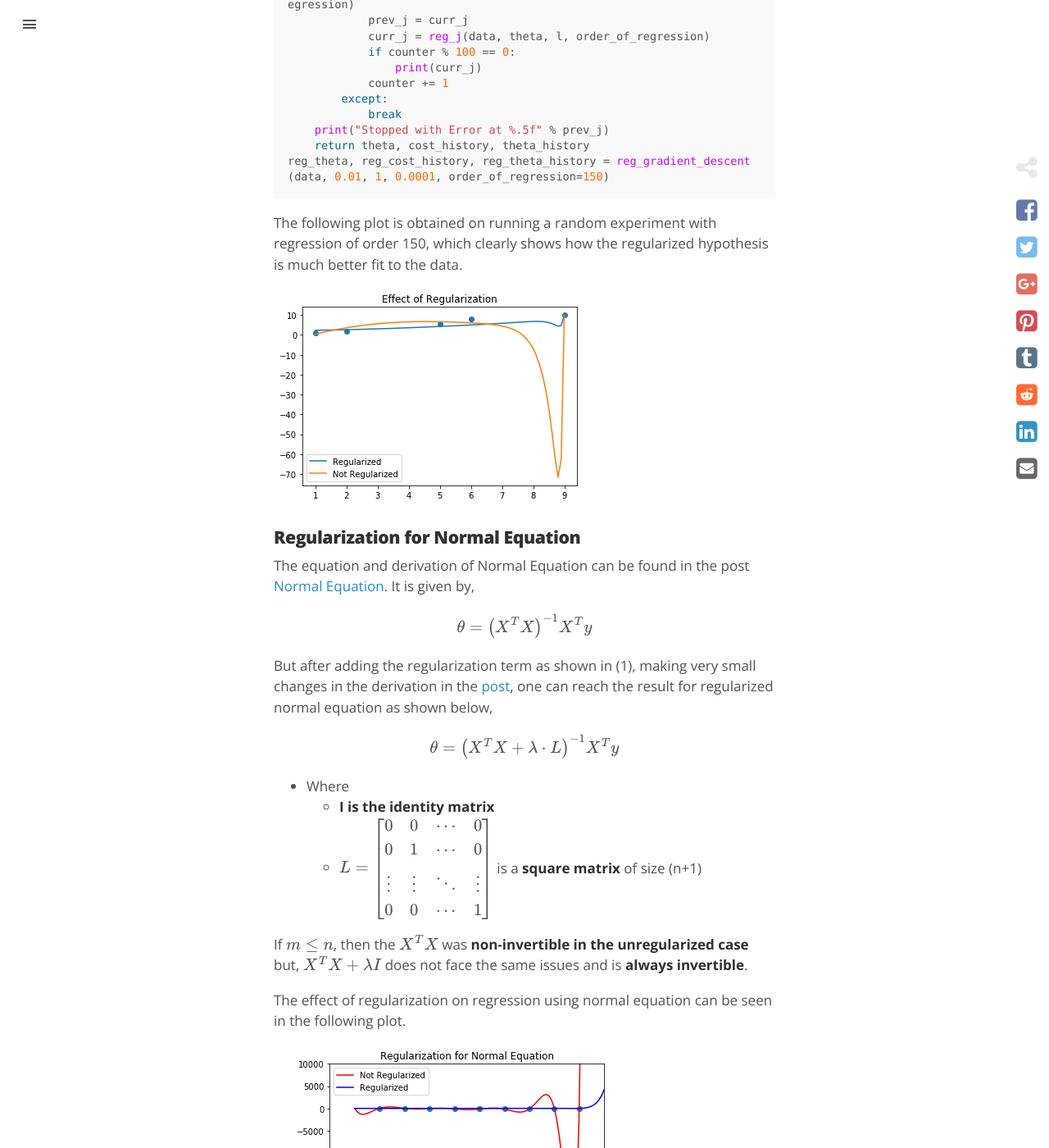
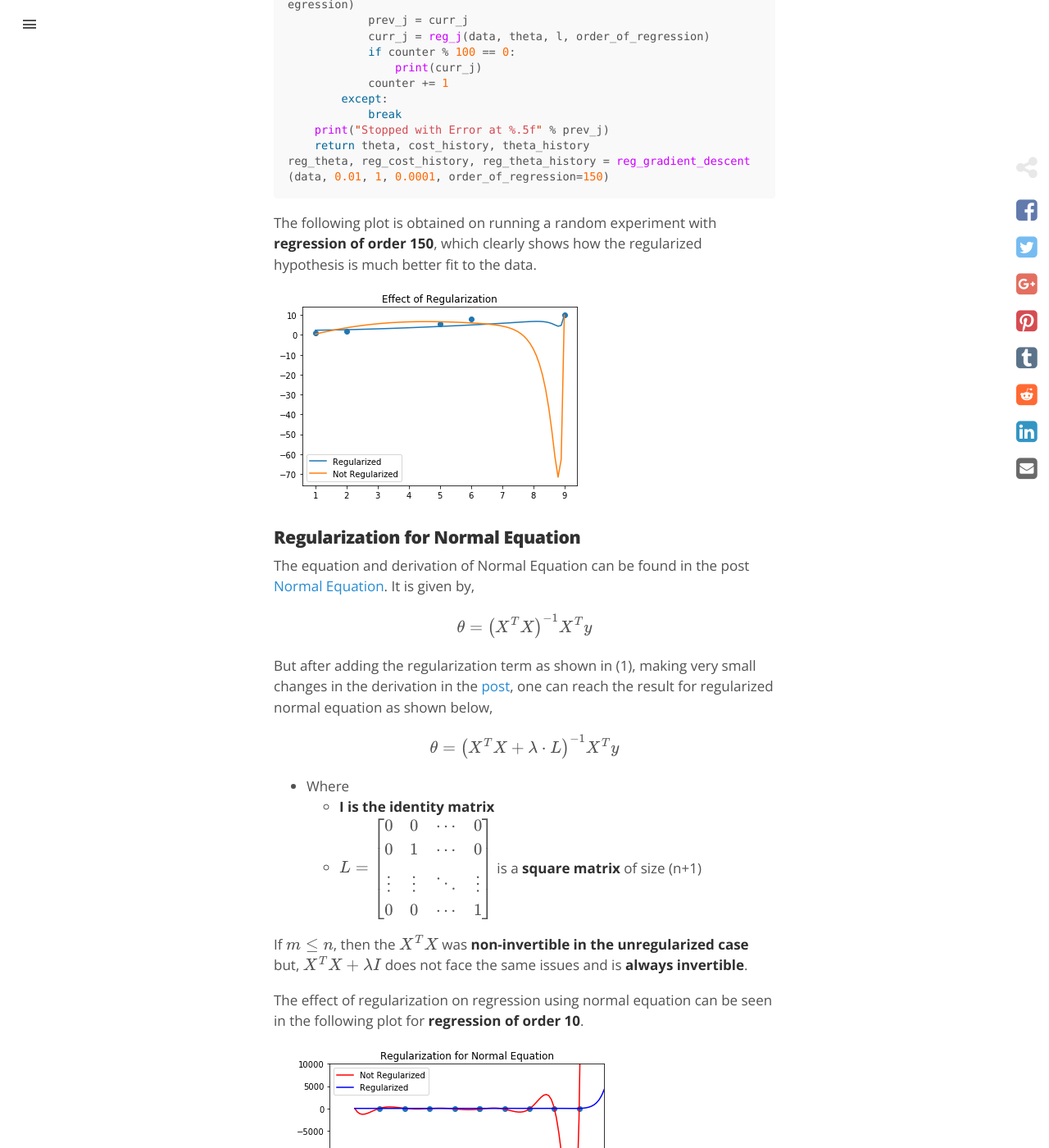
Before and after one commit to shreyasrh9/github-page-v2, a Jekyll site: the page built from _posts/2017-09-11-regularized-linear-regression.md, in a window 1280 px wide and 1400 px high, scrolled down 2587 px. Shown: the whole window at 82% size. Built offline with Jekyll 4.4.1, drawn with Linux system fonts in a browser that asks for light colours; nearby versions of some CDN libraries; formulas are drawn with MathJax 3; comment, search, counter and statistics services are not loaded.

Commit message:
regularization_post_fix_highlighting

```diff
--- a/_posts/2017-09-11-regularized-linear-regression.md
+++ b/_posts/2017-09-11-regularized-linear-regression.md
@@ -126,7 +126,7 @@ def reg_gradient_descent(data, alpha, l, tolerance, theta=[], order_of_regressio
 reg_theta, reg_cost_history, reg_theta_history = reg_gradient_descent(data, 0.01, 1, 0.0001, order_of_regression=150)
 ~~~
 
-The following plot is obtained on running a random experiment with regression of order 150, which clearly shows how the regularized hypothesis is much better fit to the data.
+The following plot is obtained on running a random experiment with **regression of order 150**, which clearly shows how the regularized hypothesis is much better fit to the data.
 
 ![Regularizated Linear Regression](/assets/2017-09-11-regularized-linear-regression/fig-1-regularized-linear-regression.png?raw=true)
 
@@ -146,7 +146,7 @@ $$\theta = \left( X^TX + \lambda \cdot L\right)^{-1}X^Ty$$
 
 If \\(m \le n\\), then the \\(X^TX\\) was **non-invertible in the unregularized case** but, \\(X^TX + \lambda I\\) does not face the same issues and is **always invertible**.
 
-The effect of regularization on regression using normal equation can be seen in the following plot.
+The effect of regularization on regression using normal equation can be seen in the following plot for **regression of order 10**.
 
 ![Regularizated Linear Regression](/assets/2017-09-11-regularized-linear-regression/fig-2-regularization-for-normal-equation.png?raw=true)
 
--- a/todo.txt
+++ b/todo.txt
@@ -1,3 +1,4 @@
 1. continuous random variable derivations for cdf and expected value, and variance for different distributions.
 2. difference between regression in statistics vs in supervised learning
 3. maximum likelyhood estimation principle
+4. Value of regularization parameter in gradient descent vs normal equation
```
